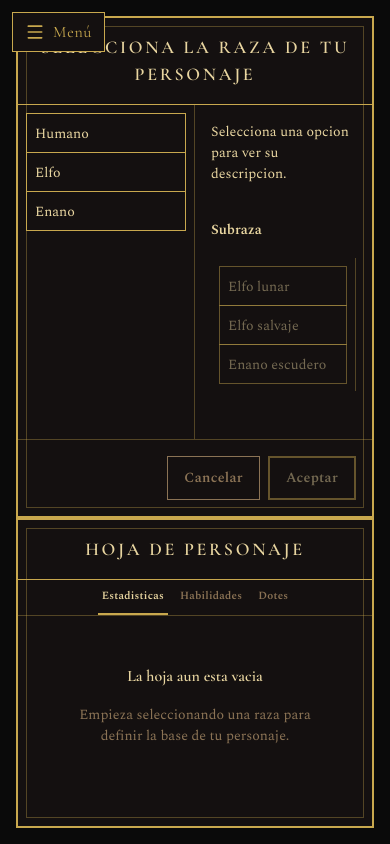
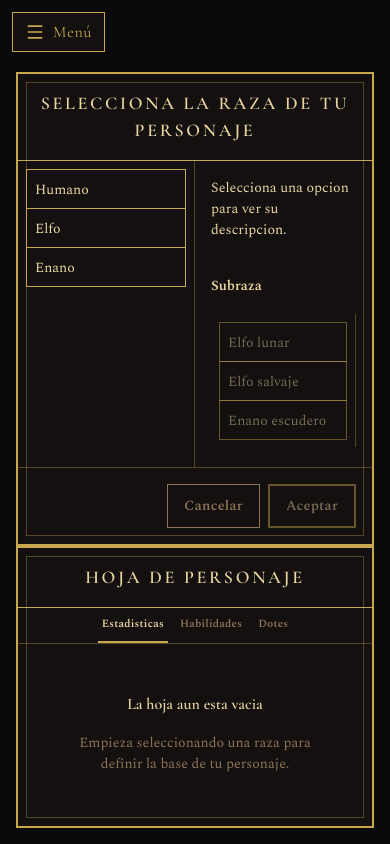
Before and after one commit to Othrondir/pdb-character-builder, a React (Vite) app in the folder apps/planner/: page / in a window 390 px wide. Built offline with nearby package versions, Linux system fonts and the light colour scheme.

Commit message:
style(07.1): reserve top strip for mobile toggle — no content overlap at narrow viewport

```diff
--- a/apps/planner/src/styles/app.css
+++ b/apps/planner/src/styles/app.css
@@ -1419,6 +1419,7 @@
 /* ── Responsive: Tablet ───────────────────────────────────── */
 
 @media (max-width: 1023px) {
+  .planner-shell { padding-top: calc(var(--space-md) + 3.5rem); }
   .planner-layout { grid-template-columns: minmax(0, 1fr) 300px; }
   .planner-layout__stepper {
     background: var(--color-panel);
```
